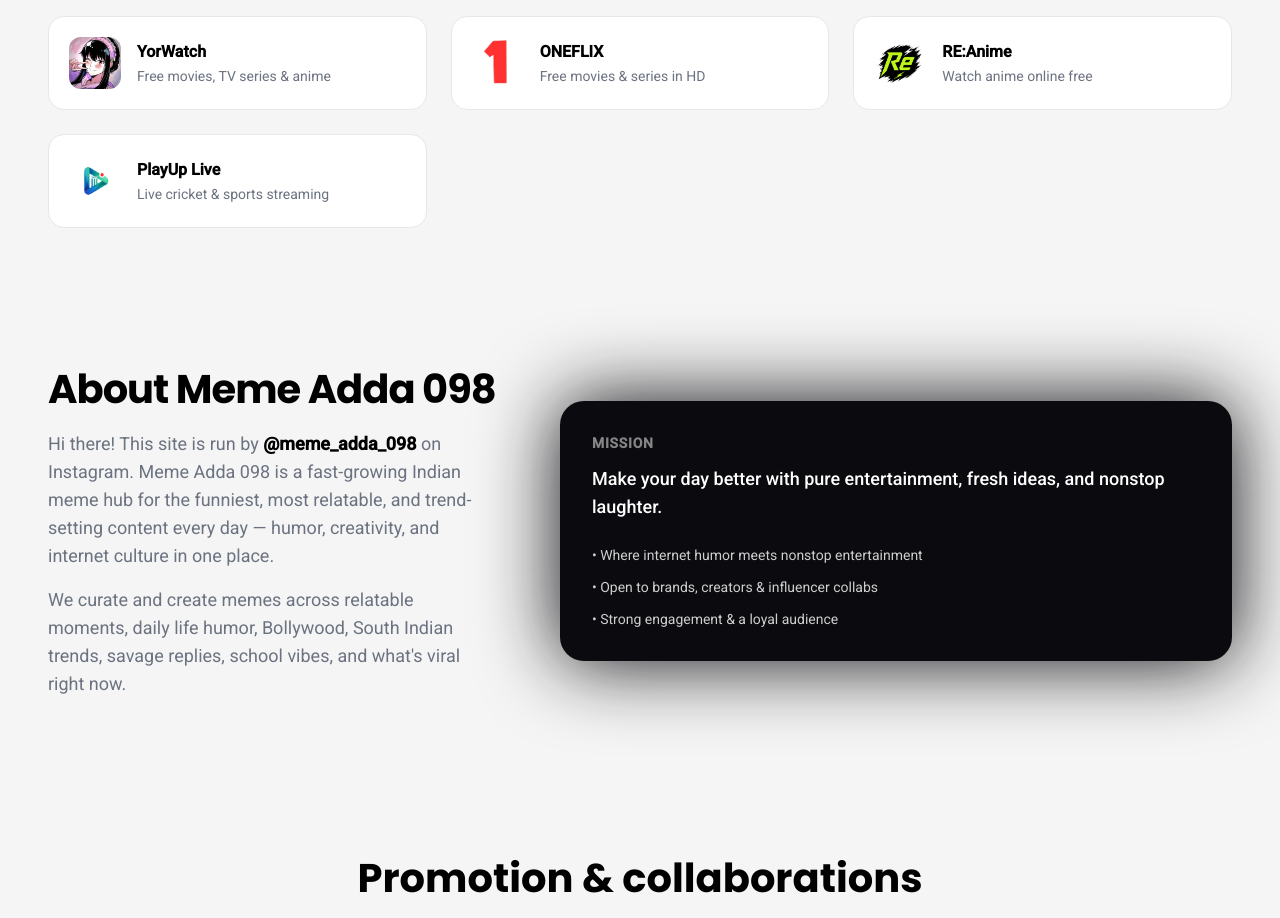
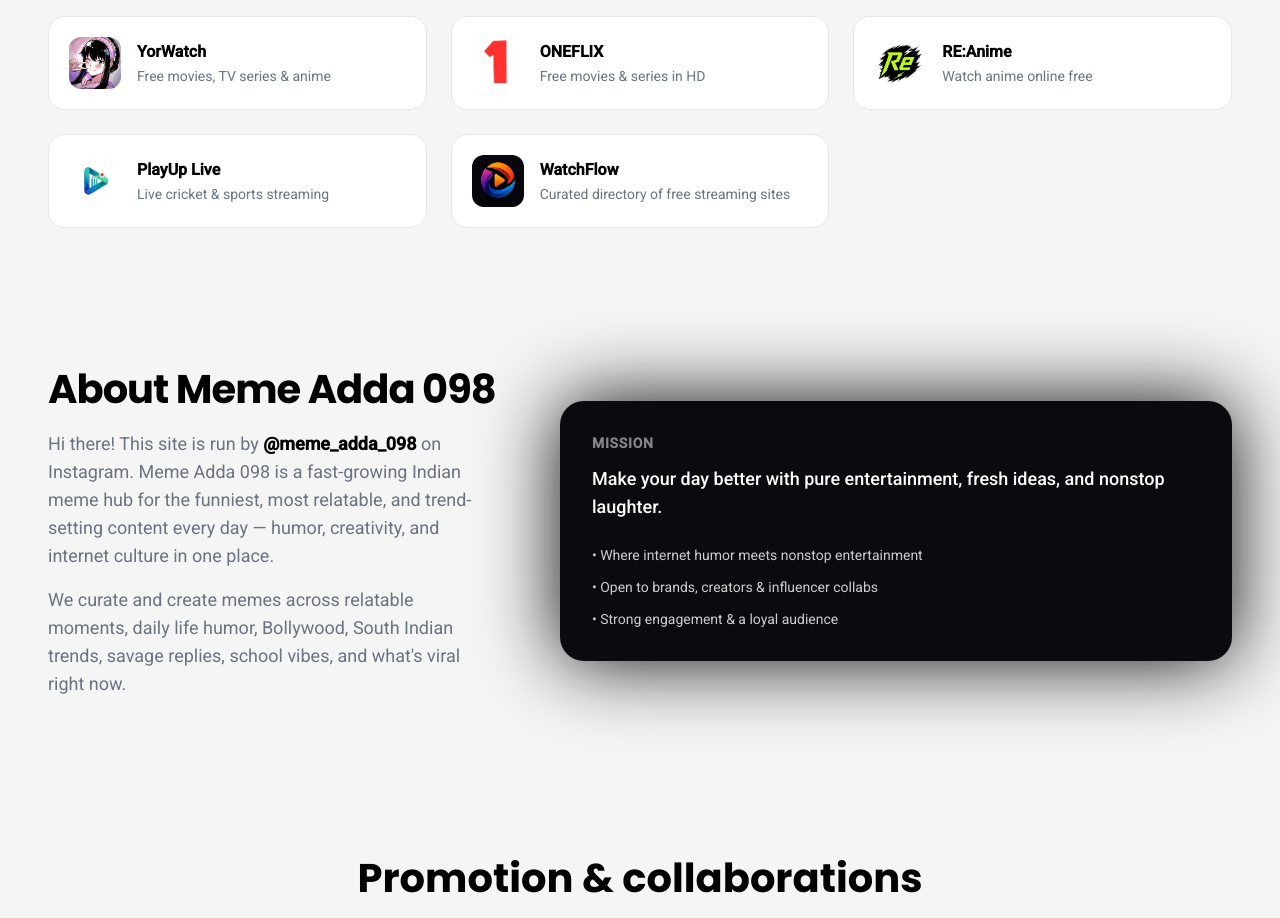
Before and after one commit to rathod-ramraj/meme-adda1, a React (Vite) app: page / in a window 1280 px wide. Shown: the part 980-1898 px from the top of the page. Built offline with nearby package versions, Linux system fonts and the light colour scheme.

Commit message:
Add WatchFlow to sponsored apps

```diff
--- a/scripts/compress-images.mjs
+++ b/scripts/compress-images.mjs
@@ -14,7 +14,7 @@
     return;
   }
 
-  const targets = ["logo.png", "icon.png", "oneflix-icon.png", "anime-icon.png", "cricket-icon.png", "yorWatch.png"];
+  const targets = ["logo.png", "icon.png", "oneflix-icon.png", "anime-icon.png", "cricket-icon.png", "yorWatch.png", "WatchFlow.png"];
   for (const file of targets) {
     const path = join(publicDir, file);
     if (!existsSync(path)) continue;
--- a/src/App.tsx
+++ b/src/App.tsx
@@ -72,6 +72,12 @@
     tagline: "Live cricket & sports streaming",
     url: "https://playup.vercel.app/",
     icon: "/cricket-icon.png",
+  },
+  {
+    name: "WatchFlow",
+    tagline: "Curated directory of free streaming sites",
+    url: "https://watchfloww.vercel.app/",
+    icon: "/WatchFlow.png",
   },
 ] as const;
 
```
Also changed, not shown: public/WatchFlow.png (added), 1 other file (tests, documents, lock files or other folders).
